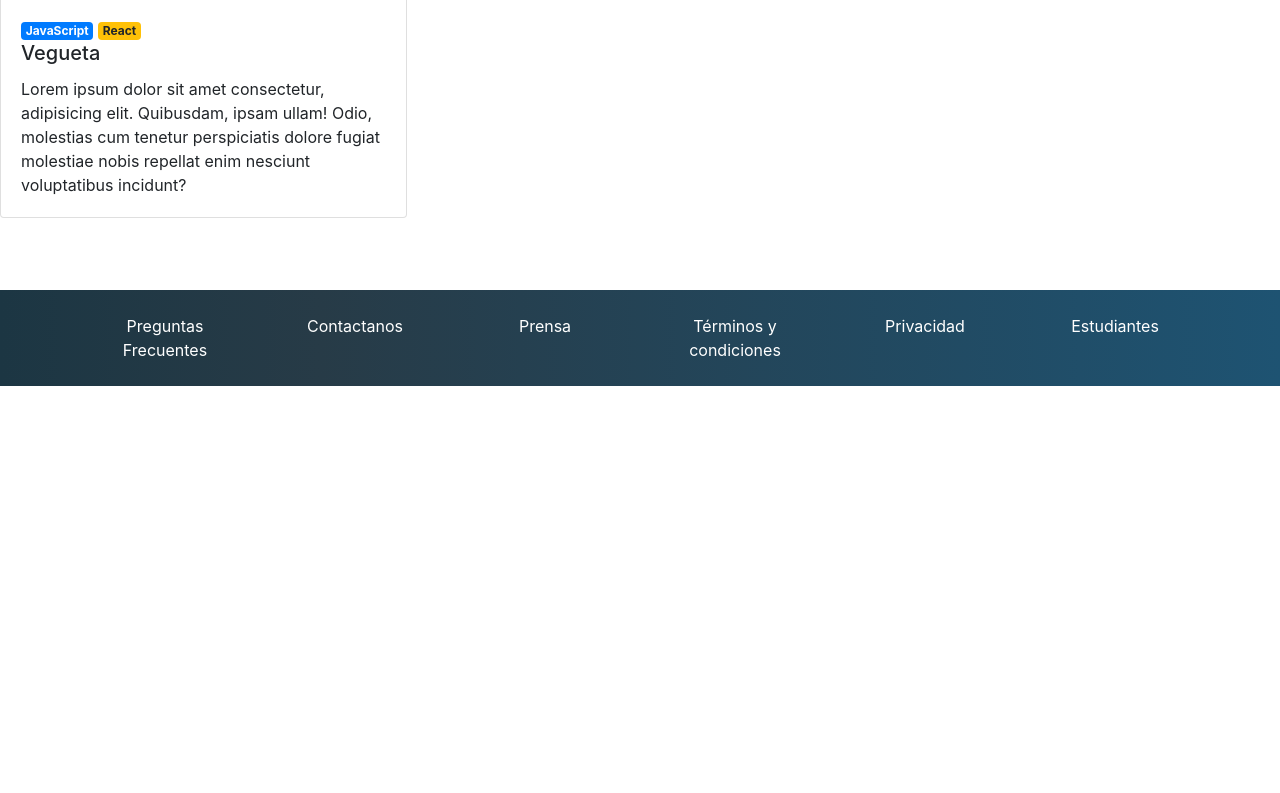
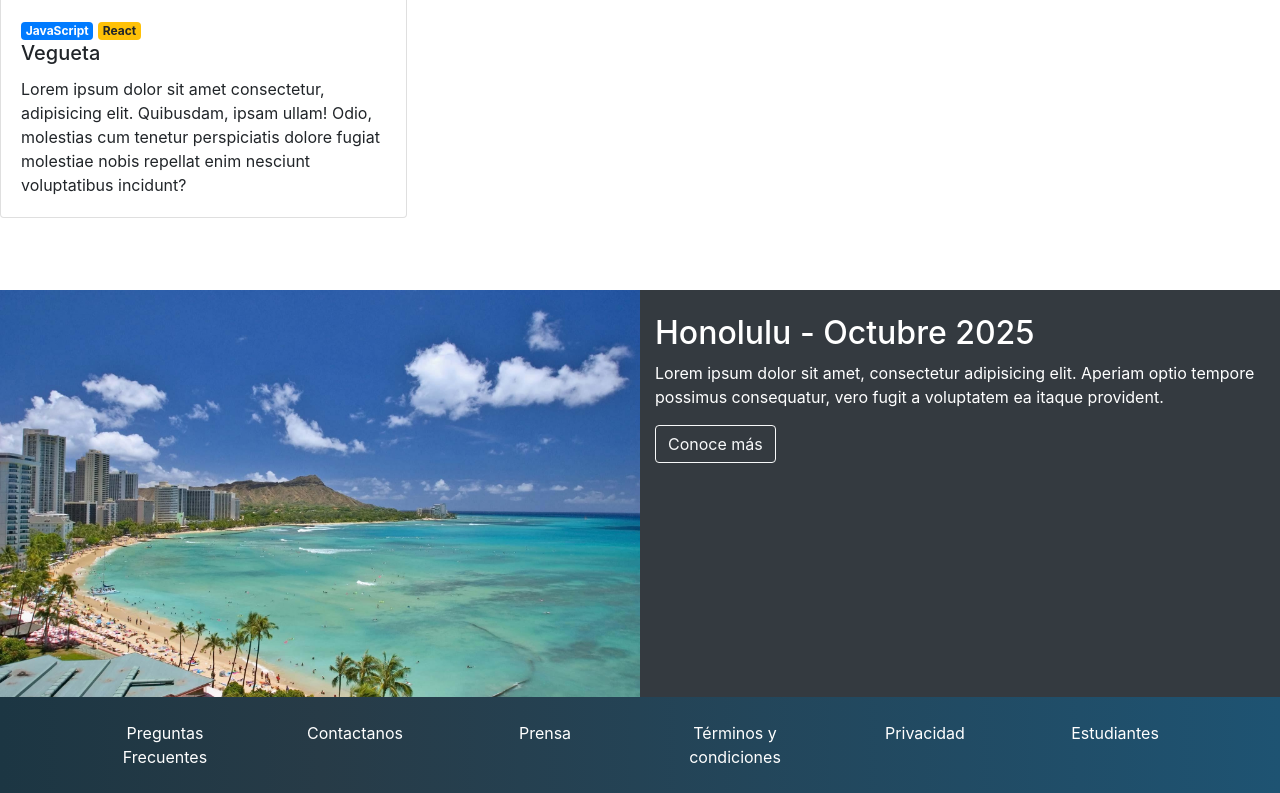
Before and after one commit to GiiOMY/Cp_Bootstrap_, a plain HTML site: page index.html in a window 1280 px wide. Shown: the part 1704-2497 px from the top of the page. Before the commit the page ends 2090 px from the top, so only its background shows below. Drawn offline with nearby package versions, Linux system fonts and the light colour scheme.

Commit message:
Seccion con lugar y fecha // contenedor fluido

```diff
--- a/index.css
+++ b/index.css
@@ -50,7 +50,15 @@
     object-fit: cover;
 }
 
+/* LUGAR Y FECHA */
+#place-time img {
+    max-width: 100%;
+}
 
+#place-time{
+    background-color:#343a40;
+    color:white;
+}
 
 
 
--- a/index.html
+++ b/index.html
@@ -152,7 +152,7 @@
             <!-- Contenedor targetas -->
             <div class="row">
                 <!-- col-md-6 = ocupa 6 espacios //Large Device ocupa 4 espacios // mb-4: margin-bottom -->
-                <div class="col-md-6 col-lg-4 mb-4 ">
+                <div class="col-md-6 col-lg-4 mb-4">
                     <div class="card">
                         <img class="card-img-top" src="tools/speakers/dvader.jpg" alt="Vegueta">
                         <div class="card-body">
@@ -182,7 +182,8 @@
                             <h5 class="card-title">Ultron</h5>
                             <p class="card-text">Lorem ipsum dolor sit amet consectetur, adipisicing elit. Quibusdam,
                                 ipsam ullam! Odio, molestias cum tenetur perspiciatis dolore fugiat molestiae nobis
-                                repellat enim nesciunt voluptatibus incidunt?</p>
+                                repellat enim nesciunt voluptatibus incidunt?
+                            </p>
                         </div>
                     </div>
                 </div>
@@ -199,8 +200,8 @@
                             <h5 class="card-title">Roronoa Zoro</h5>
                             <p class="card-text">Lorem ipsum dolor sit amet consectetur, adipisicing elit. Quibusdam,
                                 ipsam ullam! Odio, molestias cum tenetur perspiciatis dolore fugiat molestiae nobis
-                                repellat enim nesciunt voluptatibus incidunt?</p>
-
+                                repellat enim nesciunt voluptatibus incidunt?
+                            </p>
                         </div>
                     </div>
                 </div>
@@ -218,21 +219,40 @@
                             <p class="card-text">Lorem ipsum dolor sit amet consectetur, adipisicing elit. Quibusdam,
                                 ipsam ullam! Odio, molestias cum tenetur perspiciatis dolore fugiat molestiae nobis
                                 repellat enim nesciunt voluptatibus incidunt?</p>
-
                         </div>
                     </div>
                 </div>
             </div>
         </dic>
+    </section>
+    <!-- /SPEAKERS -->
 
+    <!-- LUGAR Y FECHA -->
+    <section id="place-time">
+        <!-- contenedor de ancho fluido -->
+        <div class="container-fluid">
+            <div class="row">
+                <!-- pl pr = padding left y rigth// col-lg6 = ocupa 6 en la grilla en dispositivos grandes -->
+                <div class="col-12 col-lg-6 pl-0 pr-0">
+                    <img src="tools/honolulu.jpg" alt="Honolulu">
+                </div>
+                <div class="col-12 col-lg-6 pt-4 pb-4 align-center">
+                    <h2>Honolulu - Octubre 2025</h2>
+                    <p>Lorem ipsum dolor sit amet, consectetur adipisicing elit. Aperiam optio tempore possimus consequatur, vero fugit a voluptatem ea itaque provident.
+                    </p>
+                    <a href="https://es.wikipedia.org/wiki/Honolulu" class="btn btn-outline-light" target="blank">Conoce más</a>
+                </div>
+            </div>
+        </div>
     </section>
+    <!-- /LUGAR Y FECHA  -->
 
 
 
 
 
 
-    <!-- /SPEAKERS -->
+
 
     <!-- FOOTER -->
 
```
